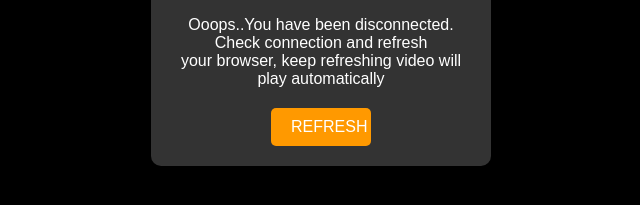
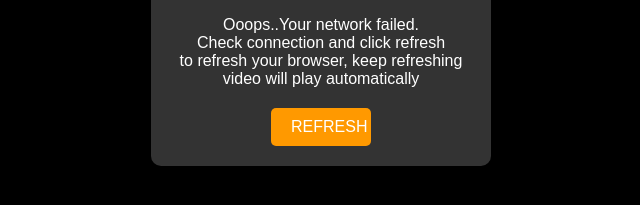
Before and after one commit to dailytrends1/watch, a plain HTML site: page index.html in a window 1280 px wide. Shown: the part 369-574 px from the top of the page, without its empty margins (319-959 px from the left). Drawn offline with Linux system fonts and the light colour scheme.

Commit message:
Update index.html

```diff
--- a/index.html
+++ b/index.html
@@ -88,9 +88,9 @@ src="https://www.facebook.com/tr?id=1207658523790750&ev=PageView&noscript=1"
 
         <!-- Message text -->
         <div class="message">
-            Ooops..You have been disconnected.<br>
-            Check connection and refresh<br>
-            your browser, keep refreshing video will play automatically
+            Ooops..Your network failed.<br>
+            Check connection and click refresh<br>
+            to refresh your browser, keep refreshing video will play automatically
         </div>
 
         <!-- Button container with HOME and REFRESH buttons -->
```
